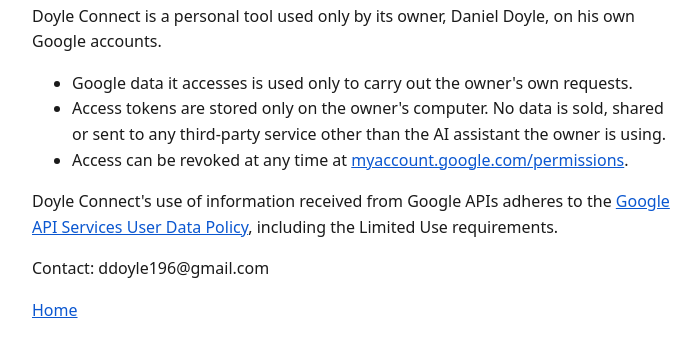
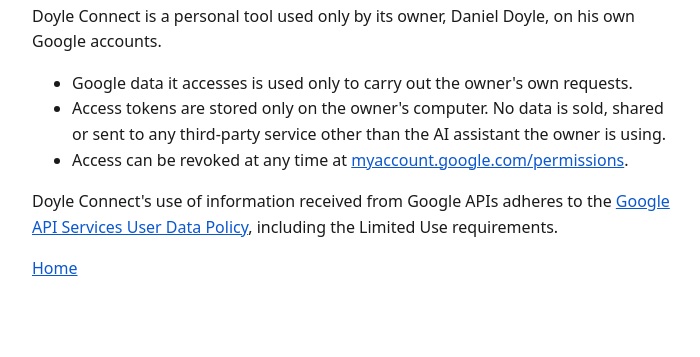
Before and after one commit to ddoyle196/doyle-connect, a plain HTML site: page privacy.html in a window 1280 px wide. Shown: the part 117-474 px from the top of the page, without its empty margins (288-988 px from the left). Drawn offline with Linux system fonts and the light colour scheme.

Commit message:
Drop public contact email

```diff
--- a/privacy.html
+++ b/privacy.html
@@ -11,6 +11,5 @@
 <li>Access can be revoked at any time at <a href="https://myaccount.google.com/permissions">myaccount.google.com/permissions</a>.</li>
 </ul>
 <p>Doyle Connect's use of information received from Google APIs adheres to the <a href="https://developers.google.com/terms/api-services-user-data-policy">Google API Services User Data Policy</a>, including the Limited Use requirements.</p>
-<p>Contact: ddoyle196@gmail.com</p>
 <p><a href="index.html">Home</a></p>
 </body></html>
```
